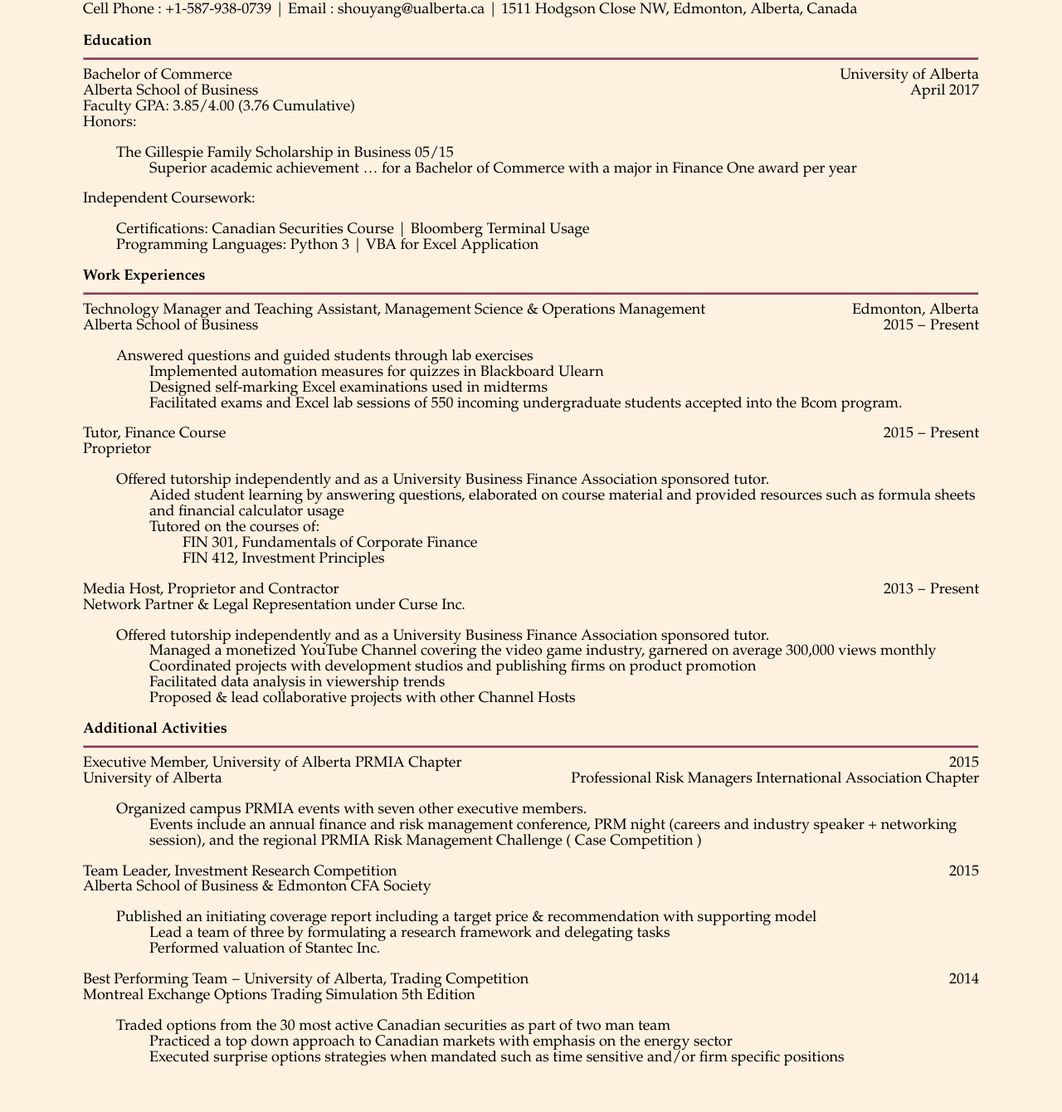
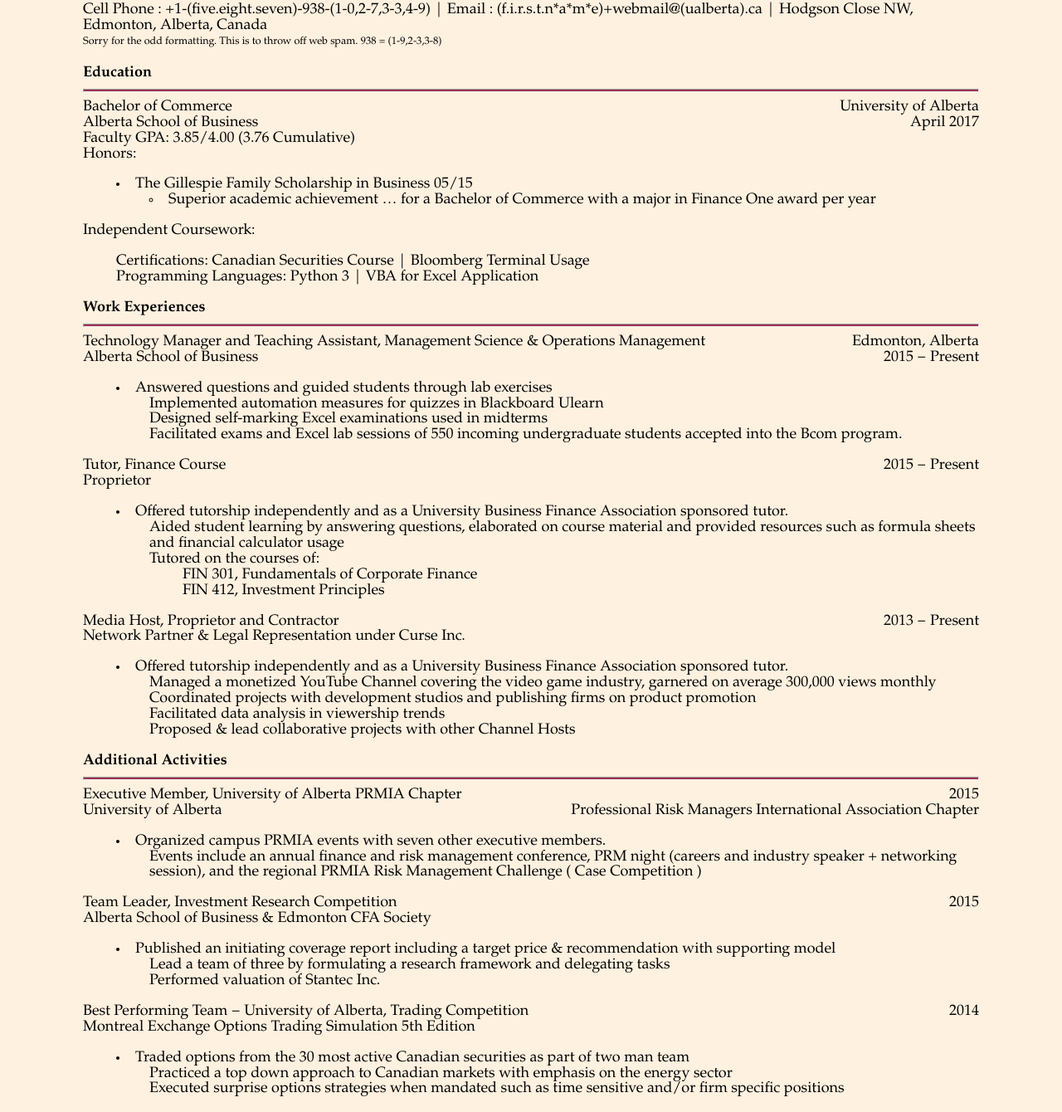
Before and after one commit to shouyang/Personal-Website, a plain HTML site: page resume.html in a window 1280 px wide. Shown: the part 250-1590 px from the top of the page at 83% size. Before the commit the page ends 1553 px from the top, so only its background shows below. Drawn offline with Linux system fonts and the light colour scheme.

Commit message:
Mostly Resume List Dots

```diff
--- a/resume.html
+++ b/resume.html
@@ -14,16 +14,14 @@
 	<div class ="navbar_sub">
 		<a href= "https://ca.linkedin.com/in/shouyangzhou"> LinkedIn </a> <a href= "https://github.com/shouyang"> GitHub </a>
 	</div>
-
 	<div class ="container">
 			<!-- Contact Section -->
-
 				<div style = "float: left;"><b>Contact</b></div>
 				<div style = "float: right;"><b><a href = "docs/Shouyang-Zhou-Resume4.9.pdf"> View Most Recent PDF Copy (Reconmended)</a></b></div><br>
-
 			<hr></hr>
 			<div>
-				Cell Phone : +1-587-938-0739 | Email : shouyang@ualberta.ca | 1511 Hodgson Close NW, Edmonton, Alberta, Canada
+				Cell Phone : +1-(five.eight.seven)-938-(1-0,2-7,3-3,4-9) | Email : (f.i.r.s.t.n*a*m*e)+webmail@(ualberta).ca | Hodgson Close NW, Edmonton, Alberta, Canada
+				<br><div style = "font-size: 70%">Sorry for the odd formatting. This is to throw off web spam. 938 = (1-9,2-3,3-8)</div>
 			</div>
 			<!-- Education Section -->
 			<br><b>Education</b><hr></hr>
@@ -35,9 +33,9 @@
 			</div>
 			Faculty GPA: 3.85/4.00 (3.76 Cumulative)<br>Honors:
 			<div>
-				<ul style ="list-style-type:disc">
+				<ul style ="display:list-item;list-style-position:inside;list-style-type:disc;">
 					<ui >The Gillespie Family Scholarship in Business 05/15<br></ui>
-					<ul style = "list-style-type:circle">
+					<ul style = "display:list-item;list-style-position:inside;list-style-type:circle">
 						<ui>Superior academic achievement &#8230 for a Bachelor of Commerce with a major in Finance One award per year</ui>
 					</ul>
 				</ul>
@@ -60,7 +58,7 @@
 				<div class = "right_align">2015 &#8722 Present</div><br>
 			</div>
 			<div>
-				<ul>
+				<ul style ="display:list-item;list-style-position:inside;list-style-type:disc;">
 					<ui>Answered questions and guided students through lab exercises<br></ui>
 					<ul>
 						<ui>Implemented automation measures for quizzes in Blackboard Ulearn<br></ui>
@@ -78,7 +76,7 @@
 				<div class = "left_align">Proprietor</div><br>
 			</div>
 			<div>
-				<ul style ="list-style-type:disc">
+				<ul style ="display:list-item;list-style-position:inside;list-style-type:disc;">
 					<ui >Offered tutorship independently and as a University Business Finance Association sponsored tutor.<br></ui>
 					<ul style = "list-style-type:circle">
 						<ui>Aided student learning by answering questions, elaborated on course material and provided resources such as formula sheets and financial calculator usage<br></ui>
@@ -99,7 +97,7 @@
 				<div class = "left_align">Network Partner & Legal Representation under Curse Inc.</div><br>
 			</div>
 			<div>
-				<ul style ="list-style-type:disc">
+				<ul style ="display:list-item;list-style-position:inside;list-style-type:disc;">
 					<ui >Offered tutorship independently and as a University Business Finance Association sponsored tutor.<br></ui>
 					<ul style = "list-style-type:circle">
 						<ui>Managed a monetized YouTube Channel covering the video game industry, garnered on average 300,000 views monthly<br></ui>
@@ -120,7 +118,7 @@
 				<div class = "right_align">Professional Risk Managers International Association Chapter</div><br>
 			</div>
 			<div>
-				<ul style ="list-style-type:disc">
+				<ul style ="display:list-item;list-style-position:inside;list-style-type:disc;">
 					<ui >Organized campus PRMIA events with seven other executive members.<br></ui>
 					<ul style = "list-style-type:circle">
 						<ui>Events include an annual finance and risk management conference, PRM night (careers and industry speaker + networking session), and the regional PRMIA Risk Management Challenge ( Case Competition )</ui>
@@ -136,7 +134,7 @@
 				<div class = "left_align">Alberta School of Business & Edmonton CFA Society</div><br>
 			</div>
 			<div>
-				<ul style ="list-style-type:disc">
+				<ul style ="display:list-item;list-style-position:inside;list-style-type:disc;">
 					<ui >Published an initiating coverage report including a target price & recommendation with supporting model<br></ui>
 					<ul>
 						<ui>Lead a team of three by formulating a research framework and delegating tasks</ui><br>
@@ -153,7 +151,7 @@
 				<div class = "left_align">Montreal Exchange Options Trading Simulation 5th Edition</div><br>
 			</div>
 			<div>
-				<ul style ="list-style-type:disc">
+				<ul style ="display:list-item;list-style-position:inside;list-style-type:disc;">
 					<ui >Traded options from the 30 most active Canadian securities as part of two man team<br></ui>
 					<ul>
 						<ui>Practiced a top down approach to Canadian markets with emphasis on the energy sector</ui><br>
```
Also changed, not shown: OOTP16.html (+12 -2 lines), projects.html (+2 -1 lines).
